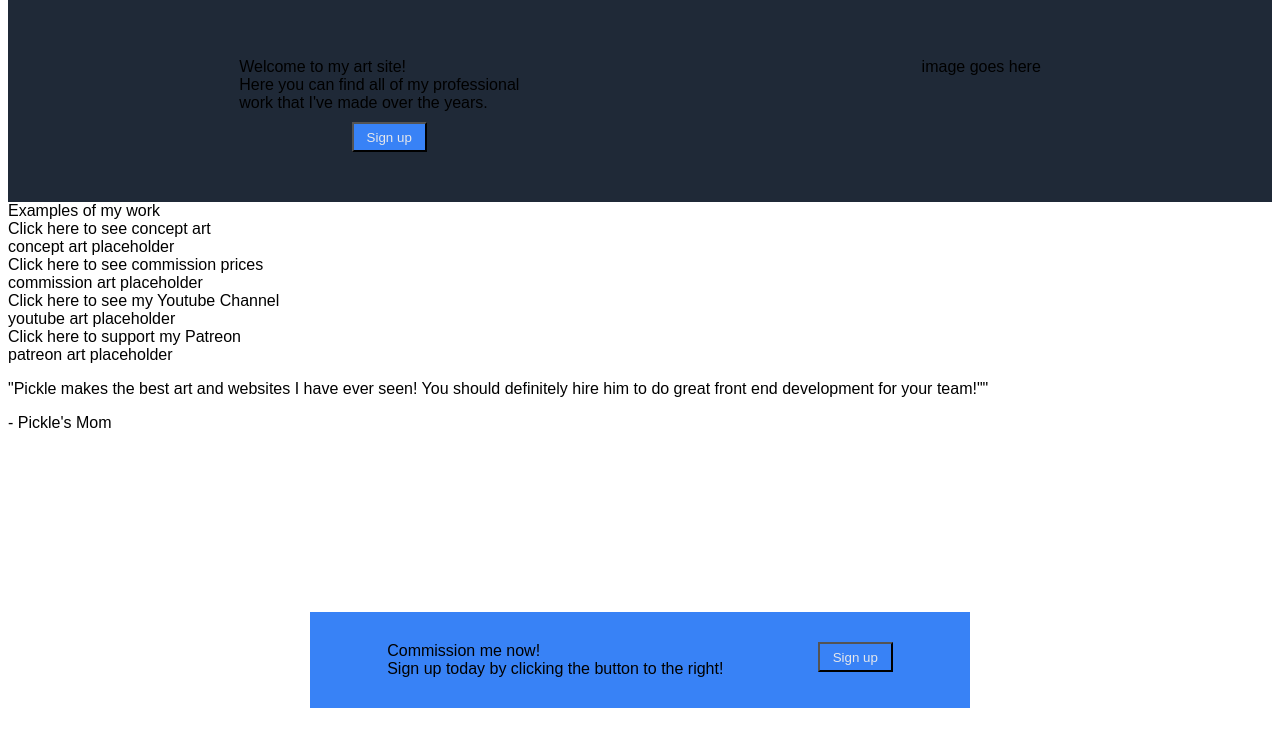
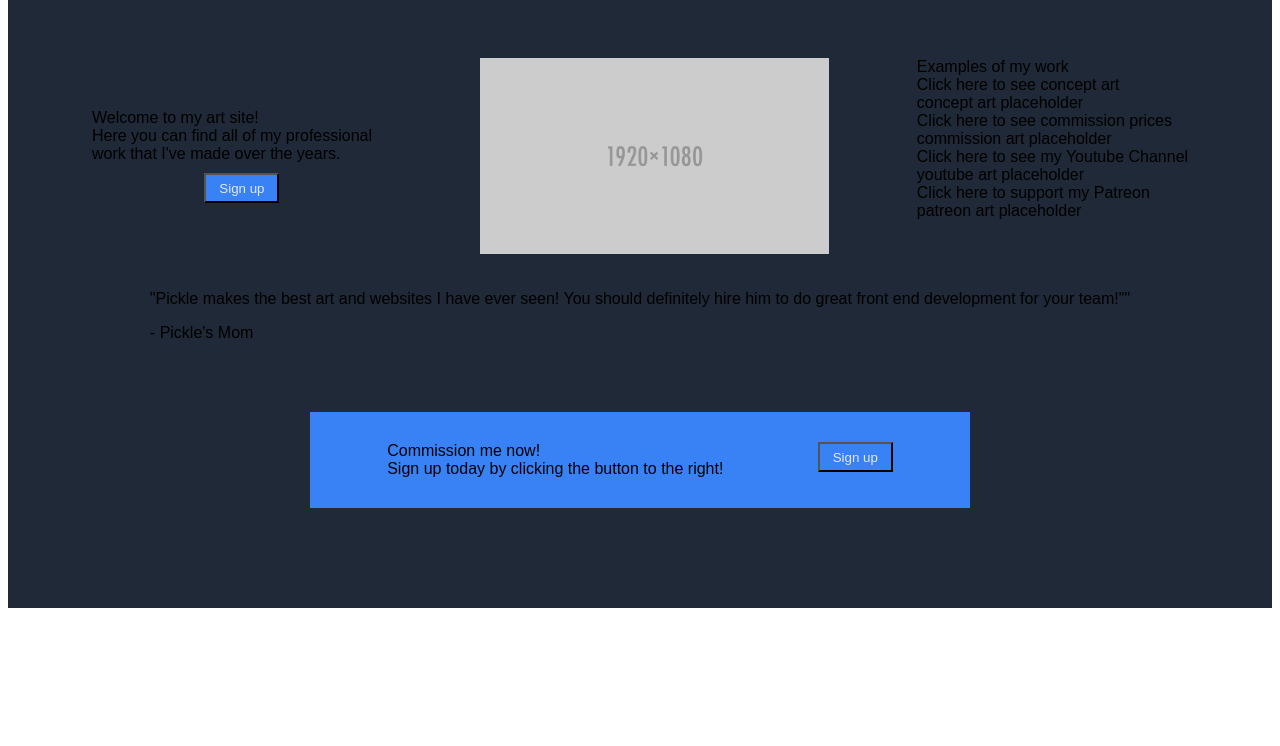
Before and after one commit to PickledChild/foundations-landing-page, a plain HTML site: page index.html in a window 1280 px wide. Shown: the part 50-796 px from the top of the page. Drawn offline with Linux system fonts and the light colour scheme.

Commit message:
add img to intro section

```diff
--- a/index.html
+++ b/index.html
@@ -26,7 +26,8 @@
         </div>
         <button>Sign up</button>
       </div>
-      <div>image goes here</div>
+      <img class="top-img" src="./img/placeholder-1920x1080-copy.png" alt="1920
+      x 1080 placeholder"
     </div>
     <div>
       <div>Examples of my work</div>
--- a/style.css
+++ b/style.css
@@ -32,6 +32,7 @@ ul {
   background-color: #1f2937;
   padding: 50px;
   gap: 20px;
+  flex-wrap: wrap;
 }
 
 .footer {
@@ -68,3 +69,12 @@ button {
   height: 30px;
   color: #e5e7eb;
 }
+
+img {
+  width: 100%;
+}
+
+.top-img {
+  width: 30%;
+  height: 30%;
+}
```
